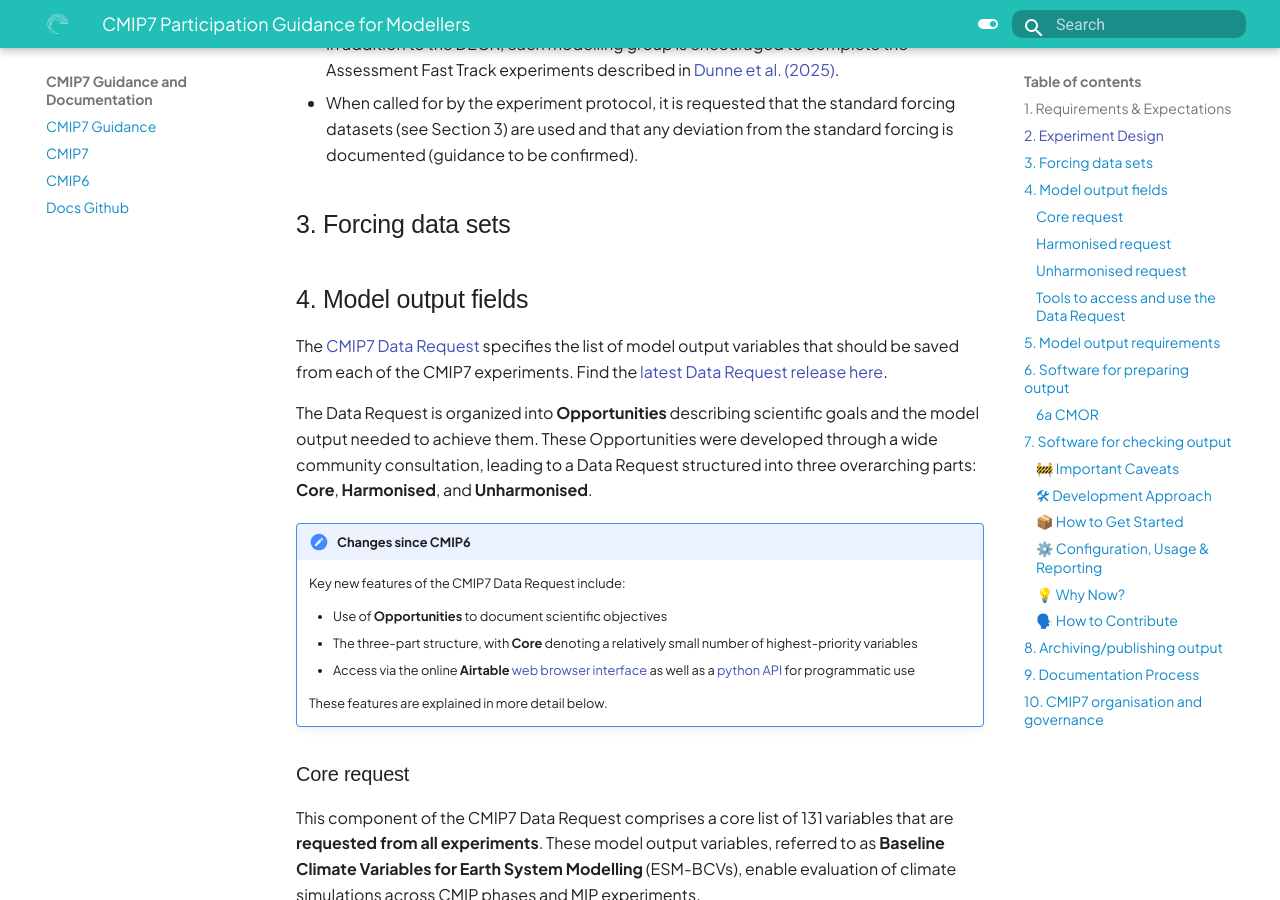
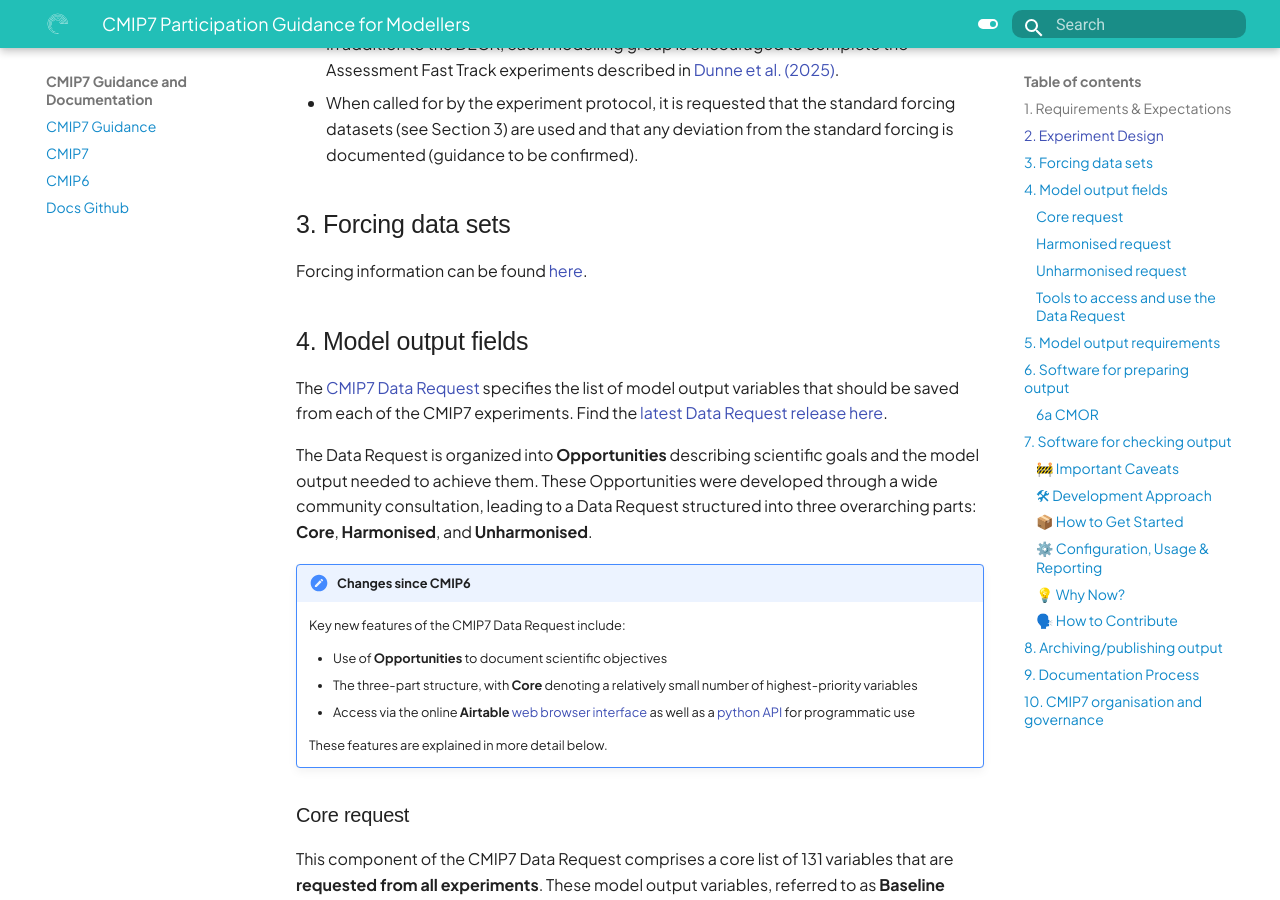
Before and after one commit to WCRP-CMIP/cmip7-guidance, an MkDocs documentation site: the page built from docs/CMIP7/guidance_for_modellers.md, in a window 1280 px wide and 900 px high, scrolled down 1409 px. Built offline with MkDocs 1.6.1 and Material for MkDocs 9.7.7, drawn with Linux system fonts in a browser that asks for light colours; some web fonts are replaced.

Commit message:
Update guidance_for_modellers.md

```diff
--- a/docs/CMIP7/guidance_for_modellers.md
+++ b/docs/CMIP7/guidance_for_modellers.md
@@ -67,6 +67,8 @@ of the overall design and scientific strategy provided in the lead article of th
   and that any deviation from the standard forcing is documented (guidance to be confirmed).
 
 ## 3.  Forcing data sets
+
+Forcing information can be found [here](https://input4mips-cvs.readthedocs.io/en/latest/dataset-overviews/).
 
 ## 4.  Model output fields
 
```
